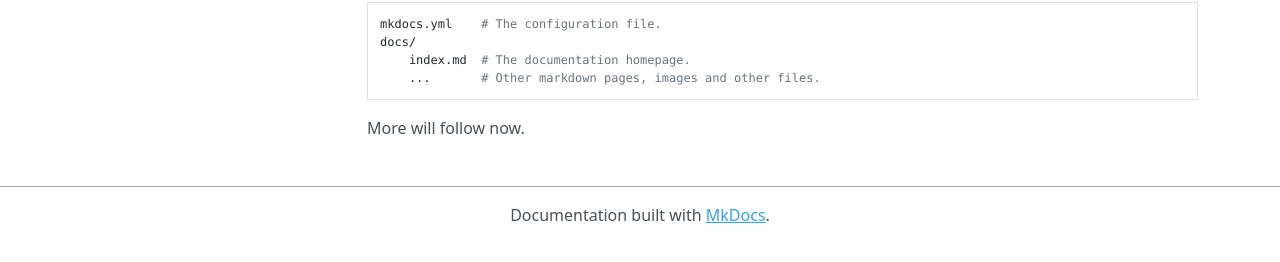
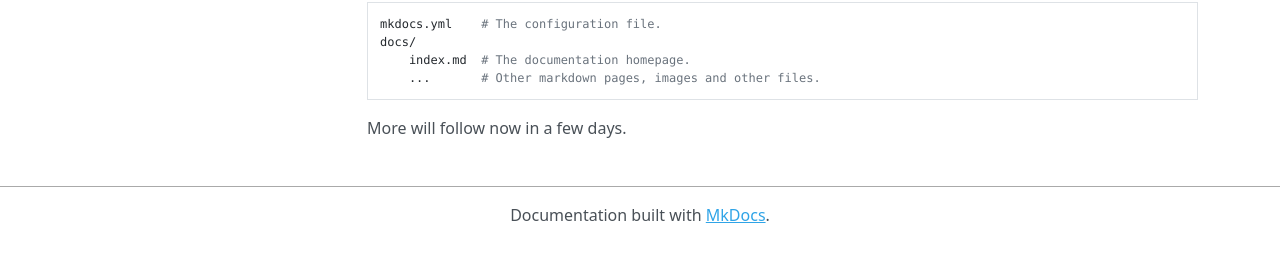
Before and after one commit to eross/docs, an MkDocs documentation site: the page built from docs/index.md, in a window 1280 px wide. Shown: the part 377-639 px from the top of the page. Built offline with MkDocs 1.6.1, drawn with Linux system fonts in a browser that asks for light colours; nearby versions of some CDN libraries.

Commit message:
Even more

```diff
--- a/docs/index.md
+++ b/docs/index.md
@@ -17,4 +17,4 @@ For full documentation visit [mkdocs.org](https://www.mkdocs.org).
         ...       # Other markdown pages, images and other files.
 
 
-More will follow now.
+More will follow now in a few days.
```
Also changed, not shown: 1 other file.
